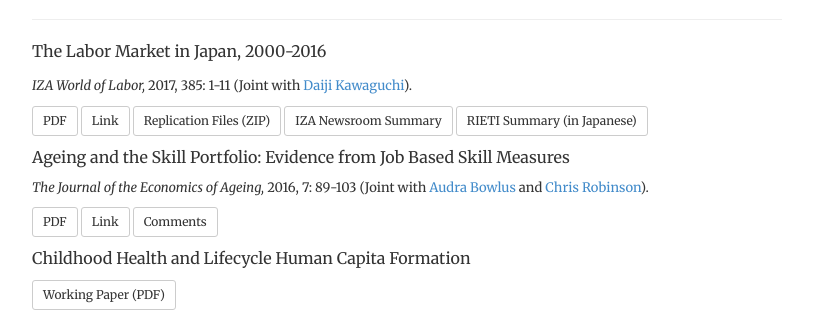
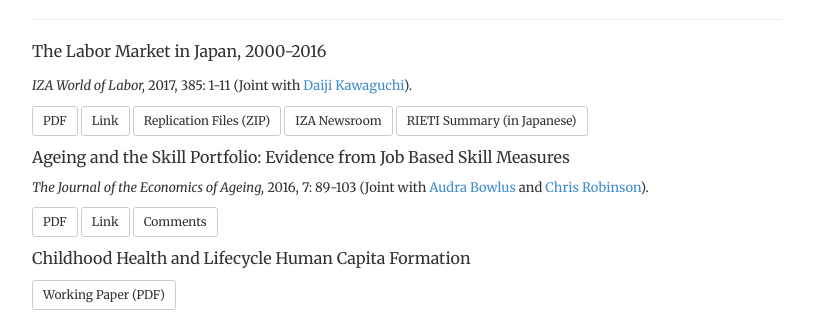
Before and after one commit to morihiroaki/morihiroaki.github.io, a Jekyll site: the page built from index.html, in a window 1280 px wide. Shown: the part 445-757 px from the top of the page, without its empty margins (233-1046 px from the left). Built offline with Jekyll 4.4.1, drawn with Linux system fonts in a browser that asks for light colours.

Commit message:
Update index.html

```diff
--- a/index.html
+++ b/index.html
@@ -34,7 +34,7 @@
 <p><a href="./files/Kawaguchi_Mori_2017_WoL.pdf" target="_blank" class="btn btn-default btn-sm" role="button">PDF</a>
 <a href="https://wol.iza.org/articles/the-labor-market-in-japan/long" target="_blank" class="btn btn-default btn-sm" role="button">Link</a>
 <a href="./files/KM17_WoL.zip" class="btn btn-default btn-sm" target="_blank" role="button">Replication Files (ZIP)</a>
-<a href="http://newsroom.iza.org/en/2017/09/28/the-labor-market-in-japan-2000-2016-a-role-model-for-aging-societies-across-the-globe/" target="_blank" class="btn btn-default btn-sm" role="button">IZA Newsroom Summary</a>
+<a href="http://newsroom.iza.org/en/2017/09/28/the-labor-market-in-japan-2000-2016-a-role-model-for-aging-societies-across-the-globe/" target="_blank" class="btn btn-default btn-sm" role="button">IZA Newsroom</a>
 <a href="http://www.rieti.go.jp/jp/special/from-iza/008.html" target="_blank" class="btn btn-default btn-sm" role="button">RIETI Summary (in Japanese)</a></p>
 
 <p><font size="3">Ageing and the Skill Portfolio: Evidence from Job Based Skill Measures</font></p>
```
